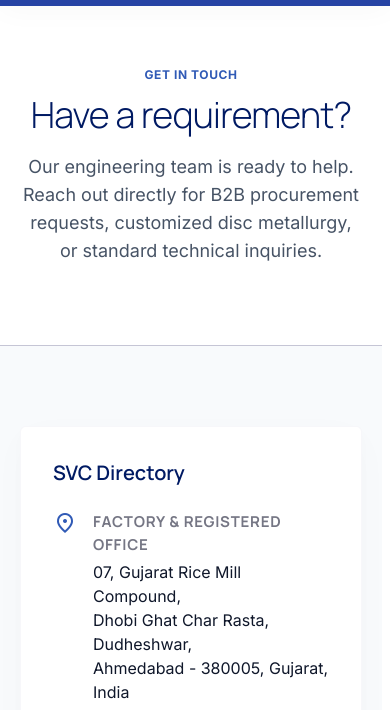
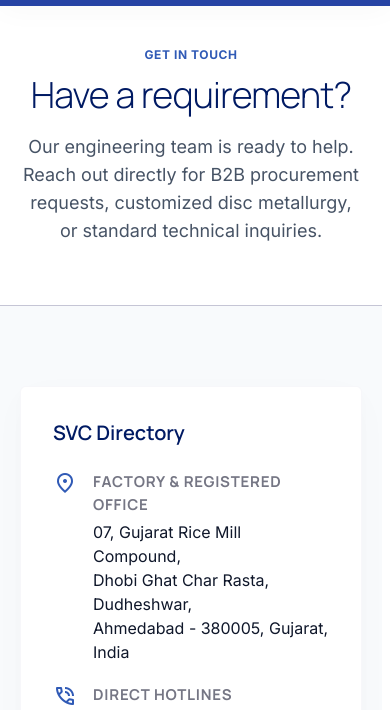
Before and after one commit to sparkey-0512/satguru_valve_website, a website: page contact.html in a window 390 px wide. Shown: the part 59-769 px from the top of the page. Drawn offline with nearby package versions, Linux system fonts and the light colour scheme.

Commit message:
Standardize hero section padding and height behavior across all pages on tablet and mobile viewports

```diff
--- a/css/about.css
+++ b/css/about.css
@@ -679,7 +679,14 @@
     display: none;
   }
   .hero-section {
-    padding: 140px 0 80px 0;
+    padding: 130px 0 70px 0;
+    min-height: auto;
+  }
+}
+
+@media (max-width: 768px) {
+  .hero-section {
+    padding: 100px 0 60px 0;
   }
 }
 
--- a/css/contact.css
+++ b/css/contact.css
@@ -544,9 +544,21 @@
   position: relative;
   background-color: #ffffff;
   border-bottom: 1px solid var(--color-outline-variant);
-  padding: 120px 0 80px 0;
+  padding: 180px 0 80px 0;
   min-height: auto;
   text-align: center;
+}
+
+@media (max-width: 1024px) {
+  .hero-section {
+    padding: 130px 0 70px 0;
+  }
+}
+
+@media (max-width: 768px) {
+  .hero-section {
+    padding: 100px 0 60px 0;
+  }
 }
 
 .hero-tag {
--- a/css/products.css
+++ b/css/products.css
@@ -679,7 +679,14 @@
     display: none;
   }
   .hero-section {
-    padding: 140px 0 80px 0;
+    padding: 130px 0 70px 0;
+    min-height: auto;
+  }
+}
+
+@media (max-width: 768px) {
+  .hero-section {
+    padding: 100px 0 60px 0;
   }
 }
 
--- a/css/styles.css
+++ b/css/styles.css
@@ -661,7 +661,14 @@
     display: none;
   }
   .hero-section {
-    padding: 140px 0 80px 0;
+    padding: 130px 0 70px 0;
+    min-height: auto;
+  }
+}
+
+@media (max-width: 768px) {
+  .hero-section {
+    padding: 100px 0 60px 0;
   }
 }
 
```
